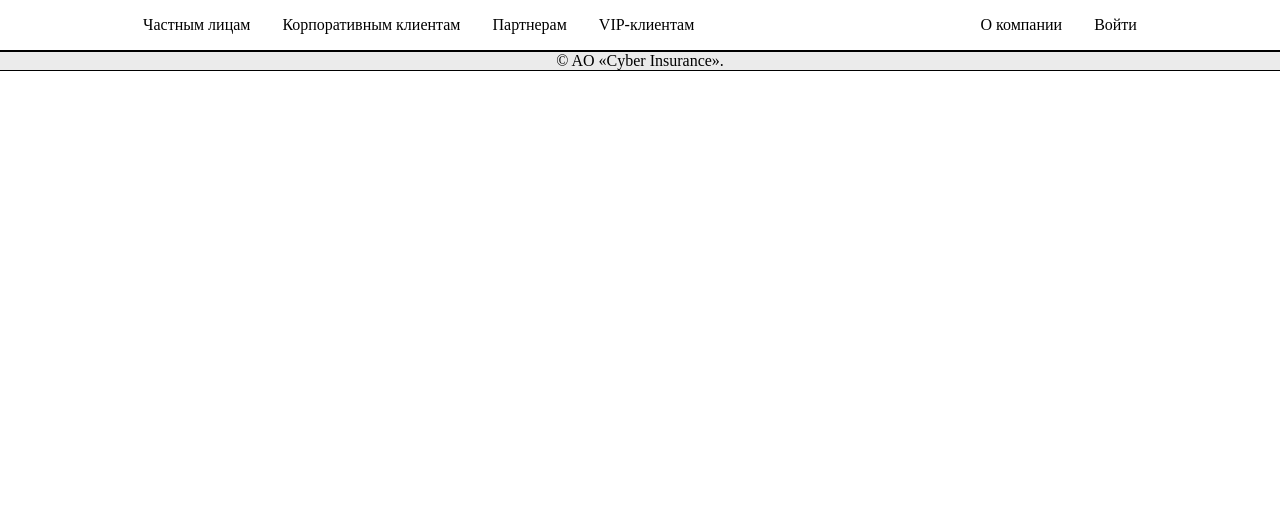
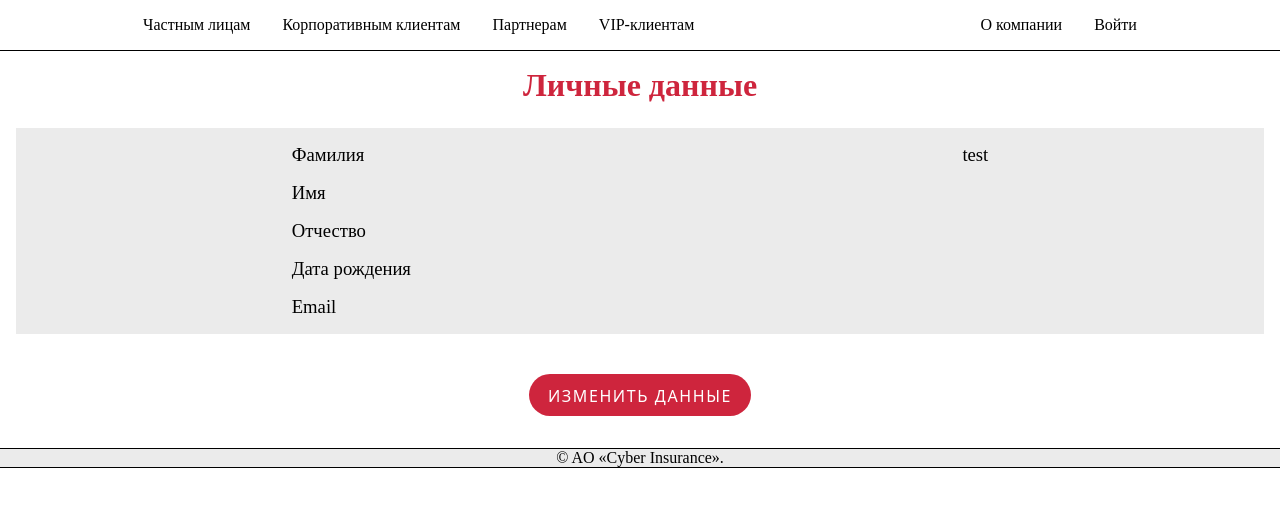
Before and after one commit to treger78/cyber-insurance-course-project, a website: page personal.html in a window 1280 px wide. Drawn offline with Linux system fonts and the light colour scheme.

Commit message:
make some server things

```diff
--- a/package.json
+++ b/package.json
@@ -2,6 +2,7 @@
   "dependencies": {
     "body-parser": "^1.19.0",
     "express": "^4.17.1",
-    "mysql": "^2.18.1"
+    "mysql": "^2.18.1",
+    "swig": "^1.4.2"
   }
 }
--- a/personal.html
+++ b/personal.html
@@ -6,12 +6,30 @@
 	<link rel="stylesheet" type="text/css" href="public/styles/normalize.css">
 	<link rel="stylesheet" type="text/css" href="public/styles/header.css">
 	<link rel="stylesheet" type="text/css" href="public/styles/footer.css">
+	<link rel="stylesheet" type="text/css" href="public/styles/personal.css">
 	<title>Cyber Insurance</title>
 </head>
 <body>
 	<header class="header"></header>
 	<main>
-
+		<h1>Личные данные</h1>
+		<div class="personalData">
+			<div class="personalDataKeys">
+				<div>Фамилия</div>
+				<div>Имя</div>
+				<div>Отчество</div>
+				<div>Дата рождения</div>
+				<div>Email</div>
+			</div>
+			<div class="personalDataValues">
+				<div id="secondName">test</div>
+				<div id="firstName"></div>
+				<div id="patronymic"></div>
+				<div id="birthDate"></div>
+				<div id="email"></div>
+			</div>
+		</div>
+		<button>Изменить данные</button>
 	</main>
 	<footer class="footer"></footer>
 	<script type="text/javascript" src="public/scripts/components/header.js"></script>
--- /dev/null
+++ b/public/styles/personal.css
@@ -0,0 +1,46 @@
+main {
+	margin: 1rem;
+	text-align: center;
+}
+
+main h1 {
+	color: #ce253d;
+}
+
+.personalData {
+	display: flex;
+	justify-content: space-around;
+	flex-wrap: wrap;
+	margin-left: auto;
+	margin-right: auto;
+	background-color: #ebebeb;
+	margin-top: 1.5rem;
+	margin-bottom: 1.5rem;
+	font-size: 14pt;
+}
+
+.personalDataKeys, .personalDataValues {
+	text-align: left;
+}
+
+.personalDataKeys div, .personalDataValues div {
+	margin: 1rem;
+}
+
+main button {
+	vertical-align: middle;
+	padding: 14px 19px 12px;
+	font-family: "Noto Sans",sans-serif;
+	font-size: 16px;
+	line-height: 1;
+	letter-spacing: .1em;
+	text-transform: uppercase;
+	color: #fff;
+	background-color: #ce253d;
+	border: none;
+	border-radius: 50px;
+	transition: color .5s cubic-bezier(.785,.135,.15,.86), border .5s cubic-bezier(.785,.135,.15,.86), background .5s cubic-bezier(.785,.135,.15,.86), opacity .5s cubic-bezier(.785,.135,.15,.86);
+	cursor: pointer;
+	margin: 1rem;
+	outline: none;
+}
```
Also changed, not shown: app.js (+37 -9 lines), auth.html (+3 -0 lines), 1 other file.
